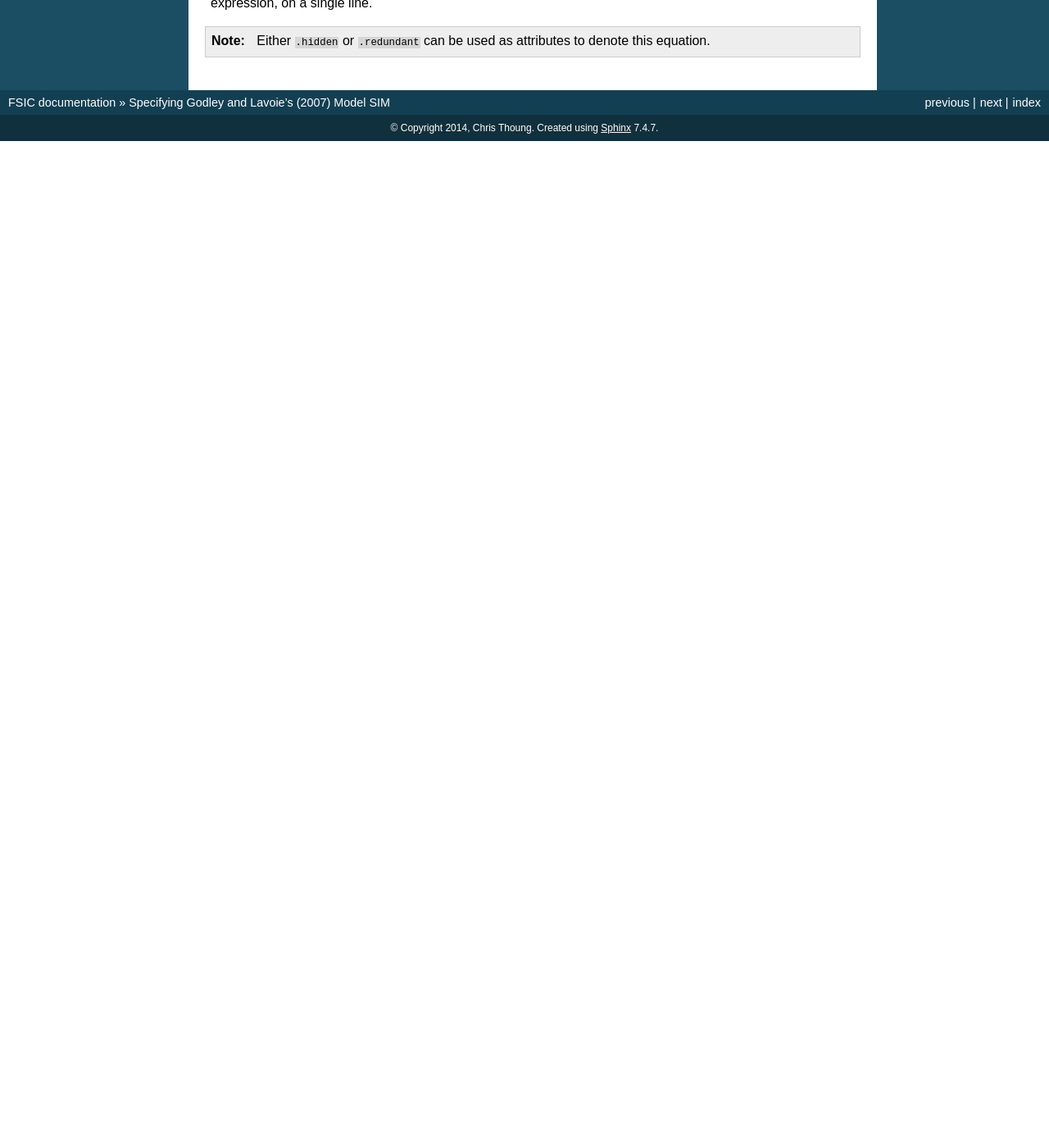
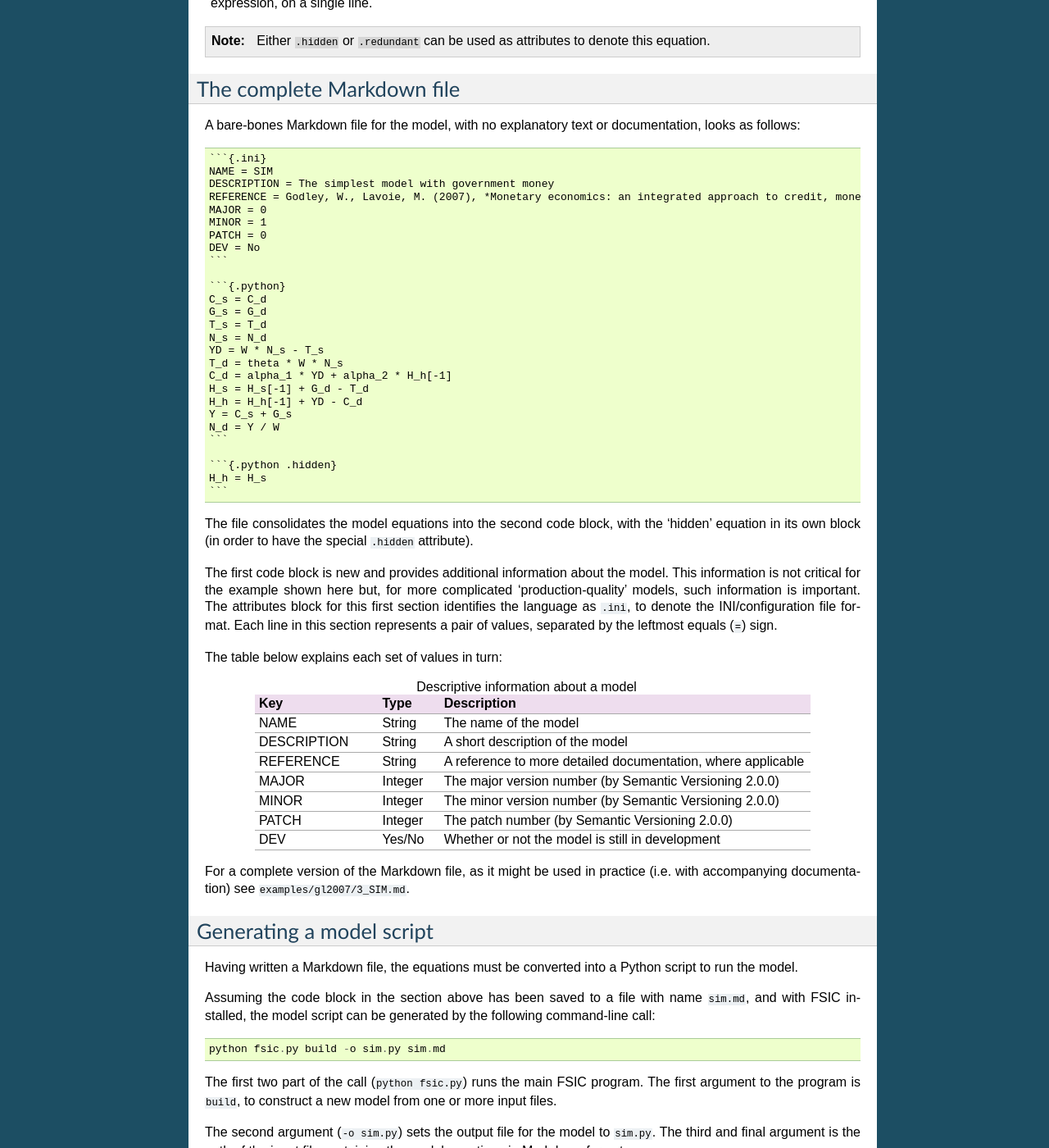
Before and after one commit to ChrisThoung/fsic-archive, a Sphinx documentation site: the page built from doc/source/example-spec.rst, in a window 1280 px wide and 1400 px high, scrolled down 3162 px. Shown: the whole window at 82% size. Built offline with Sphinx 7.4.7, drawn with Linux system fonts in a browser that asks for light colours; the version number could not be read and is left out; before the commit the page ends 3334 px from its top, so only the background shows below that; some of the changed text lies outside the part shown.

Commit message:
Complete section about model script

````diff
--- a/doc/source/example-spec.rst
+++ b/doc/source/example-spec.rst
@@ -251,3 +251,115 @@ This can be specified as follows (again, without the difference operators)::
 .. Note::
    Either ``.hidden`` or ``.redundant`` can be used as attributes to denote this
    equation.
+
+
+.. _example-spec-markdown-file:
+
+The complete Markdown file
+==========================
+
+A bare-bones Markdown file for the model, with no explanatory text or
+documentation, looks as follows::
+
+    ```{.ini}
+    NAME = SIM
+    DESCRIPTION = The simplest model with government money
+    REFERENCE = Godley, W., Lavoie, M. (2007), *Monetary economics: an integrated approach to credit, money, income, production and wealth*, Palgrave Macmillan
+    MAJOR = 0
+    MINOR = 1
+    PATCH = 0
+    DEV = No
+    ```
+
+    ```{.python}
+    C_s = C_d
+    G_s = G_d
+    T_s = T_d
+    N_s = N_d
+    YD = W * N_s - T_s
+    T_d = theta * W * N_s
+    C_d = alpha_1 * YD + alpha_2 * H_h[-1]
+    H_s = H_s[-1] + G_d - T_d
+    H_h = H_h[-1] + YD - C_d
+    Y = C_s + G_s
+    N_d = Y / W
+    ```
+
+    ```{.python .hidden}
+    H_h = H_s
+    ```
+
+The file consolidates the model equations into the second code block, with the
+'hidden' equation in its own block (in order to have the special ``.hidden``
+attribute).
+
+The first code block is new and provides additional information about the
+model. This information is not critical for the example shown here but, for more
+complicated 'production-quality' models, such information is important. The
+attributes block for this first section identifies the language as ``.ini``, to
+denote the INI/configuration file format. Each line in this section represents a
+pair of values, separated by the leftmost equals (``=``) sign.
+
+The table below explains each set of values in turn:
+
+.. csv-table:: Descriptive information about a model
+   :header: Key, Type, Description
+   :widths: 10, 5, 30
+
+   NAME, String, "The name of the model"
+   DESCRIPTION, String, "A short description of the model"
+   REFERENCE, String, "A reference to more detailed documentation, where applicable"
+   MAJOR, Integer, "The major version number (by Semantic Versioning 2.0.0)"
+   MINOR, Integer, "The minor version number (by Semantic Versioning 2.0.0)"
+   PATCH, Integer, "The patch number (by Semantic Versioning 2.0.0)"
+   DEV, Yes/No, "Whether or not the model is still in development"
+
+For a complete version of the Markdown file, as it might be used in practice
+(i.e. with accompanying documentation) see ``examples/gl2007/3_SIM.md``.
+
+
+.. _example-spec-build:
+
+Generating a model script
+=========================
+
+Having written a Markdown file, the equations must be converted into a Python
+script to run the model.
+
+Assuming the code block in the section above has been saved to a file with name
+``sim.md``, and with FSIC installed, the model script can be generated by the
+following command-line call::
+
+    python fsic.py build -o sim.py sim.md
+
+The first two part of the call (``python fsic.py``) runs the main FSIC
+program. The first argument to the program is ``build``, to construct a new
+model from one or more input files.
+
+The second argument (``-o sim.py``) sets the output file for the model to
+``sim.py``. The third and final argument is the path of the input file
+containing the model equations in Markdown format.
+
+This will create a new file (or overwrite the existing one) with name
+``sim.py``.
+
+This script is a standalone Python script, operating like any other command-line
+tool. For example, the following call at the command line::
+
+    python sim.py -h
+
+will display the help information::
+
+    usage: sim.py [-h] [-V] {solve} ...
+
+    Class definition for SIM: The simplest model with government money.
+
+    optional arguments:
+      -h, --help     show this help message and exit
+      -V, --version  show program's version number and exit
+
+    commands:
+      {solve}
+        solve        solve the model
+
+The next section explains how to run this model.
````
Also changed, not shown: examples/gl2007/3_SIM.md (+1 -1 lines).
